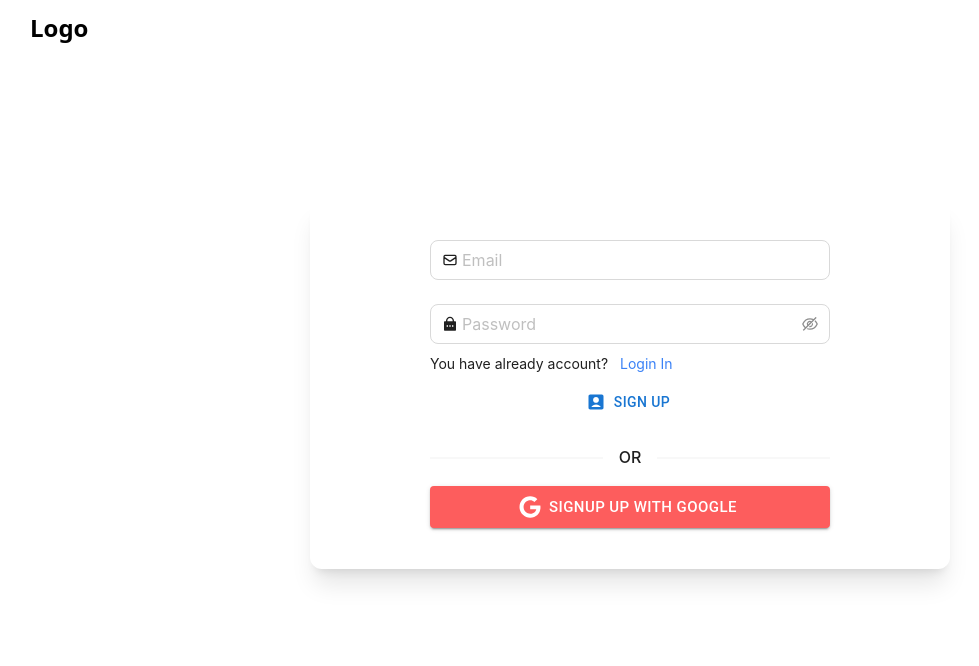
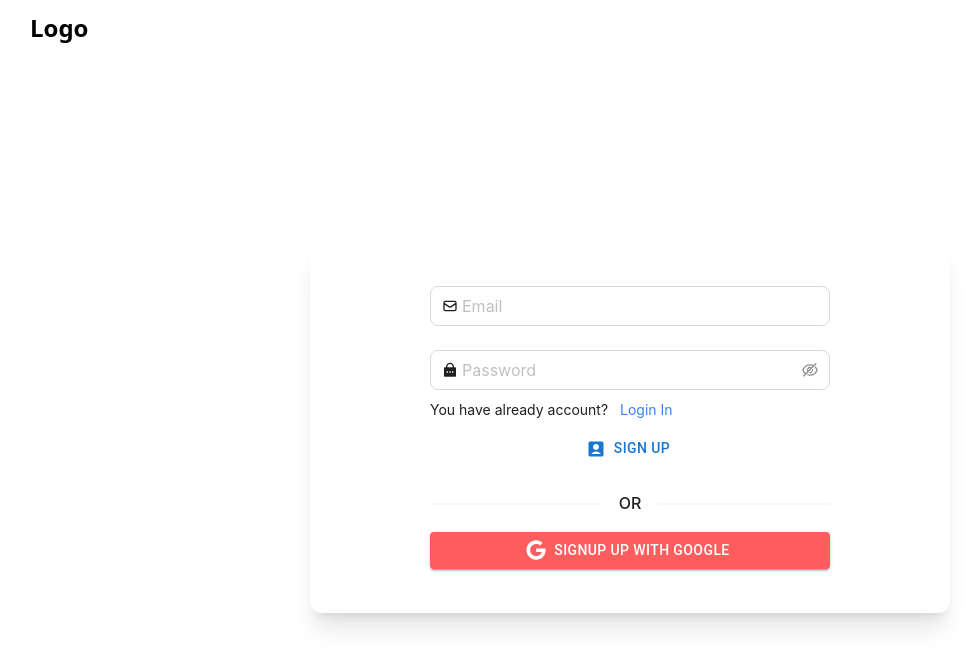
Before and after one commit to BilaalRashid278/Next-JS-Portfolio, a Next.js app: page /register in a window 1280 px wide. Shown: the top 666 px of the page, without its empty margins (10-989 px from the left). Built offline with nearby package versions, Linux system fonts and the light colour scheme; no server answers.

Commit message:
changes button sizes

```diff
--- a/src/app/(pages)/login/page.tsx
+++ b/src/app/(pages)/login/page.tsx
@@ -104,7 +104,7 @@ const Login: React.FC = () => {
   return (
     <Row className='h-[calc(100vh-55px)]'>
       {contextHolder}
-      <Col span={24} className='flex justify-center mt-36'>
+      <Col span={24} className='flex justify-center items-center'>
         <Flex justify='center' align='center' className='w-[100%] md:w-[60%] lg:w-[50%] shadow-xl rounded-xl h-[370px] mx-5'>
           <Flex className='w-[100%] max-w-[400px] px-5 md:px-0 ' vertical>
             <Form style={{ marginLeft: 0 }} onFinish={() => formik.handleSubmit()} {...FormGrid} className='w-[100%] mx-4 md:mx-0' autoComplete='on' autoCorrect='on'>
@@ -123,7 +123,7 @@ const Login: React.FC = () => {
               </Form.Item>
               <Divider orientation='center'>OR</Divider>
             </Form>
-            <Button style={{ backgroundColor: '#FD5D5D' }} onClick={handleGoogleAuth} variant='contained' color='warning' startIcon={<FaGoogle />} size='large'>
+            <Button style={{ backgroundColor: '#FD5D5D' }} onClick={handleGoogleAuth} variant='contained' color='warning' startIcon={<FaGoogle />} size='medium'>
               Log In with Google
             </Button>
           </Flex>
--- a/src/app/(pages)/register/page.tsx
+++ b/src/app/(pages)/register/page.tsx
@@ -105,7 +105,7 @@ const Register: React.FC = () => {
     return (
         <Row className='h-[calc(100vh-55px)]'>
             {contextHolder}
-            <Col span={24} className='flex justify-center mt-36'>
+            <Col span={24} className='flex justify-center items-center'>
                 <Flex justify='center' align='center' className='w-[100%] md:w-[60%] lg:w-[50%] shadow-xl rounded-xl h-[370px] mx-5'>
                     <Flex className='w-[100%] max-w-[400px] px-5 md:px-0 ' vertical>
                         <Form style={{ marginLeft: 0 }} onFinish={() => formik.handleSubmit()} {...FormGrid} className='w-[100%] mx-4 md:mx-0' autoComplete='on' autoCorrect='on'>
@@ -127,7 +127,7 @@ const Register: React.FC = () => {
                             </Form.Item>
                             <Divider orientation='center'>OR</Divider>
                         </Form>
-                        <Button style={{backgroundColor : '#FD5D5D'}} onClick={handleGoogleAuth} variant='contained' color='warning' startIcon={<FaGoogle />} size='large'>
+                        <Button style={{backgroundColor : '#FD5D5D'}} onClick={handleGoogleAuth} variant='contained' color='warning' startIcon={<FaGoogle />} size='medium'>
                             Signup Up with Google
                         </Button>
                     </Flex>
```
